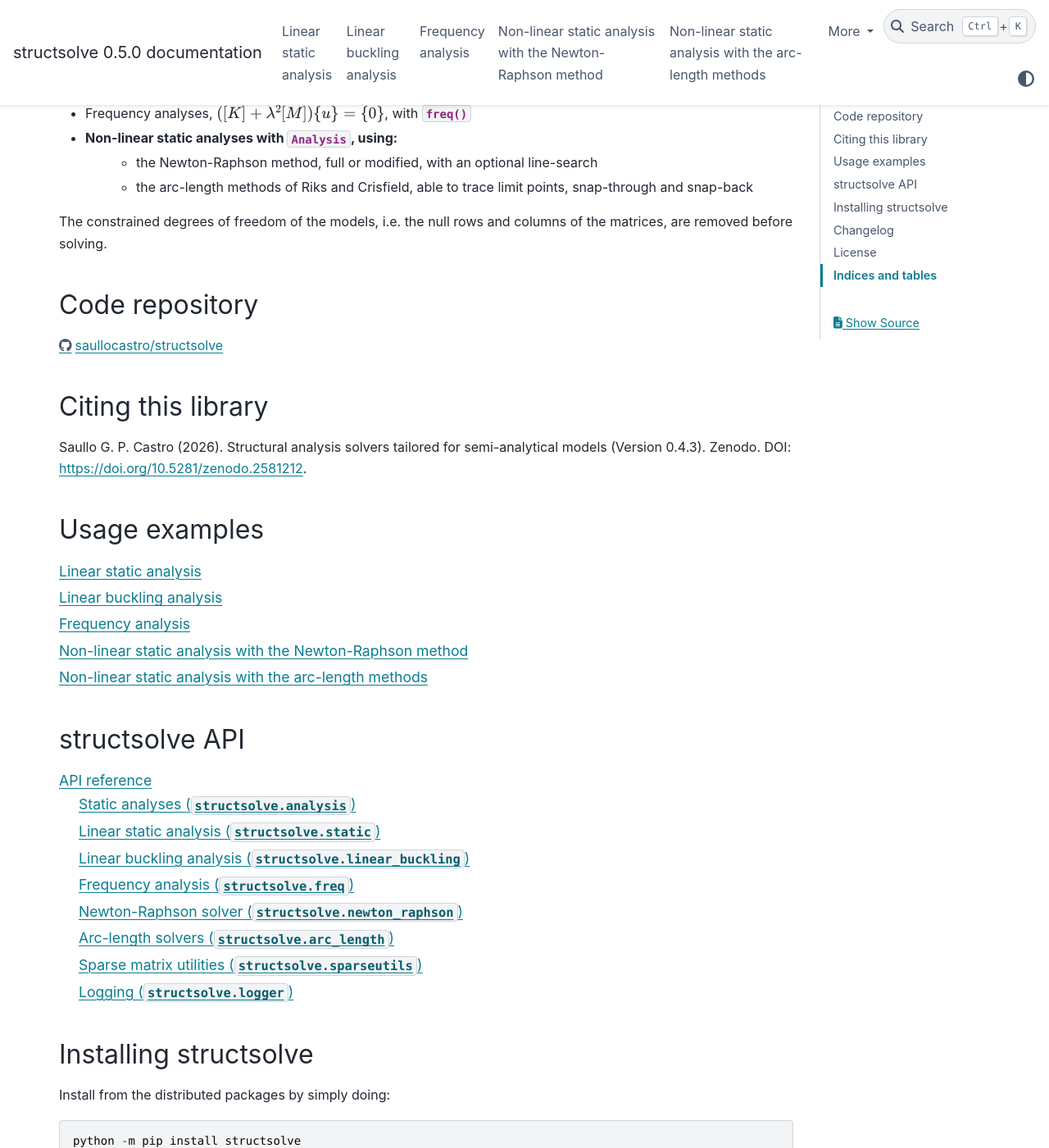
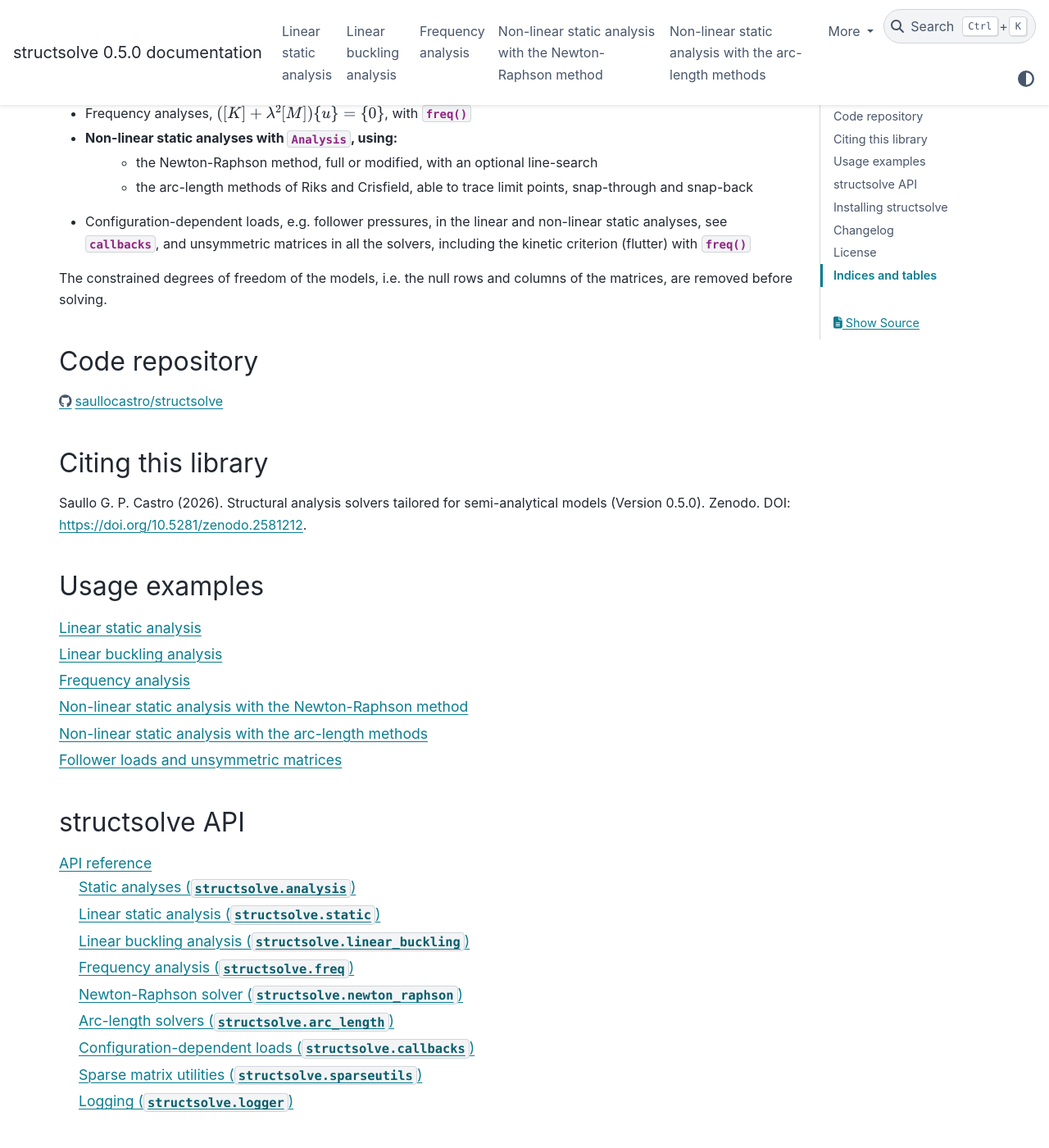
Before and after one commit to saullocastro/structsolve, a Sphinx documentation site: the page built from doc/source/index.rst, in a window 1280 px wide and 1400 px high, scrolled down 238 px. Shown: the whole window at 82% size. Built offline with Sphinx 7.4.7 and the PyData theme 0.15.4, drawn with Linux system fonts in a browser that asks for light colours.

Commit message:
DOC: follower loads, callbacks module and unsymmetric matrices
New API page of structsolve.callbacks and is_symmetric in the linear buckling page; new example page ex_follower_loads.rst with non-linear analyses under configuration-dependent loads, linear static analysis, unsymmetric linear buckling and the kinetic criterion (Ziegler's double pendulum); index with the new features and the citation of version 0.5.0.

```diff
--- a/doc/source/api.rst
+++ b/doc/source/api.rst
@@ -15,5 +15,6 @@ The main classes and functions are available directly from the
     freq.rst
     newton_raphson.rst
     arc_length.rst
+    callbacks.rst
     sparseutils.rst
     logger.rst
--- /dev/null
+++ b/doc/source/callbacks.rst
@@ -0,0 +1,5 @@
+Configuration-dependent loads (``structsolve.callbacks``)
+=========================================================
+
+.. automodule:: structsolve.callbacks
+    :members:
--- a/doc/source/index.rst
+++ b/doc/source/index.rst
@@ -20,6 +20,11 @@ can run:
     - the arc-length methods of Riks and Crisfield, able to trace limit points,
       snap-through and snap-back
 
+* Configuration-dependent loads, e.g. follower pressures, in the linear and
+  non-linear static analyses, see :mod:`.callbacks`, and unsymmetric matrices
+  in all the solvers, including the kinetic criterion (flutter) with
+  :func:`.freq`
+
 The constrained degrees of freedom of the models, i.e. the null rows and
 columns of the matrices, are removed before solving.
 
@@ -33,7 +38,7 @@ https://github.com/saullocastro/structsolve
 Citing this library
 -------------------
 
-Saullo G. P. Castro (2026). Structural analysis solvers tailored for semi-analytical models (Version 0.4.3). Zenodo. DOI: https://doi.org/10.5281/zenodo.2581212.
+Saullo G. P. Castro (2026). Structural analysis solvers tailored for semi-analytical models (Version 0.5.0). Zenodo. DOI: https://doi.org/10.5281/zenodo.2581212.
 
 
 Usage examples
@@ -47,6 +52,7 @@ Usage examples
     ex_frequency.rst
     ex_newton_raphson.rst
     ex_arc_length.rst
+    ex_follower_loads.rst
 
 
 structsolve API
--- a/doc/source/linear_buckling.rst
+++ b/doc/source/linear_buckling.rst
@@ -2,3 +2,5 @@ Linear buckling analysis (``structsolve.linear_buckling``)
 ==========================================================
 
 .. autofunction:: structsolve.lb
+
+.. autofunction:: structsolve.linear_buckling.is_symmetric
```
Also changed, not shown: doc/source/ex_follower_loads.rst (added, +61 -0 lines).
